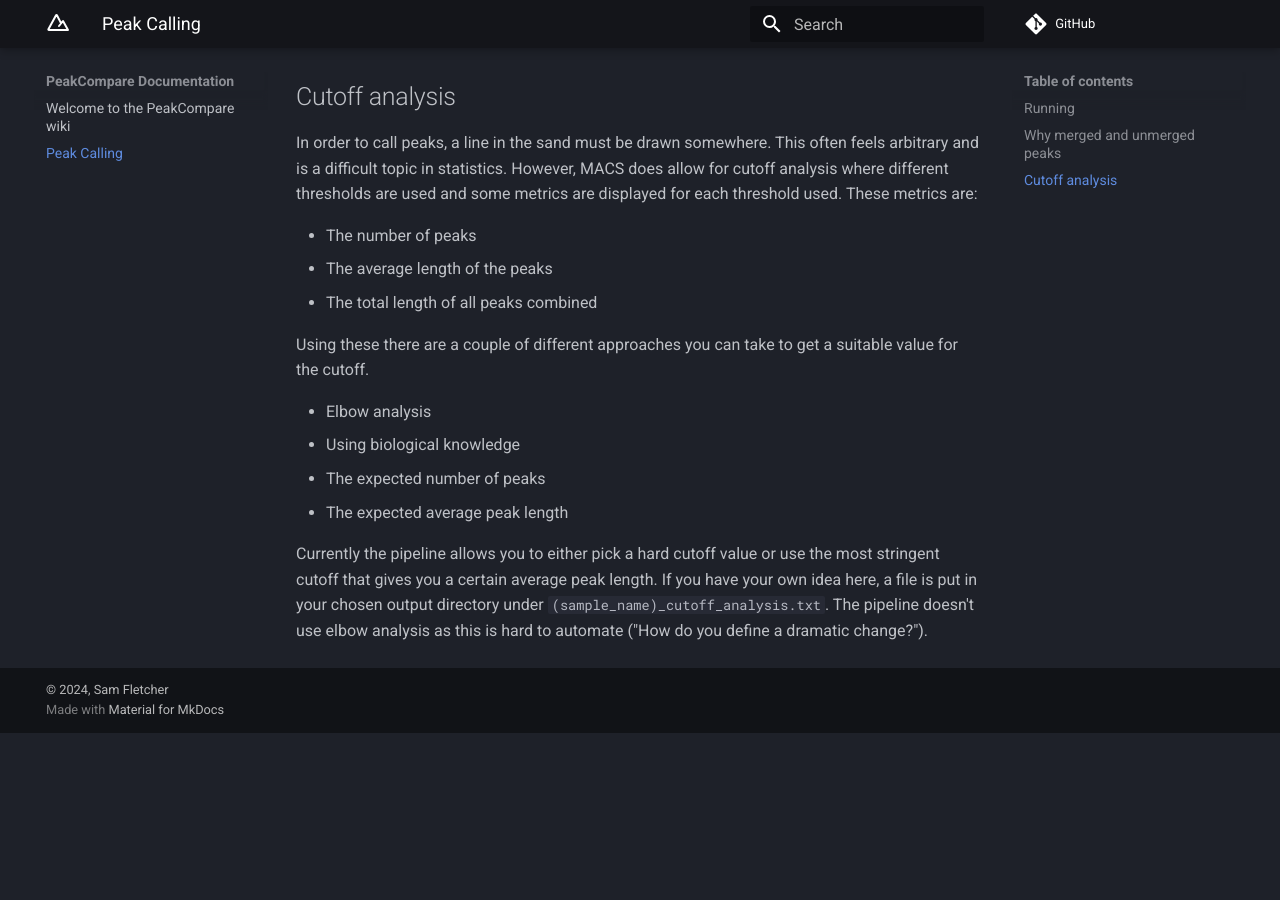
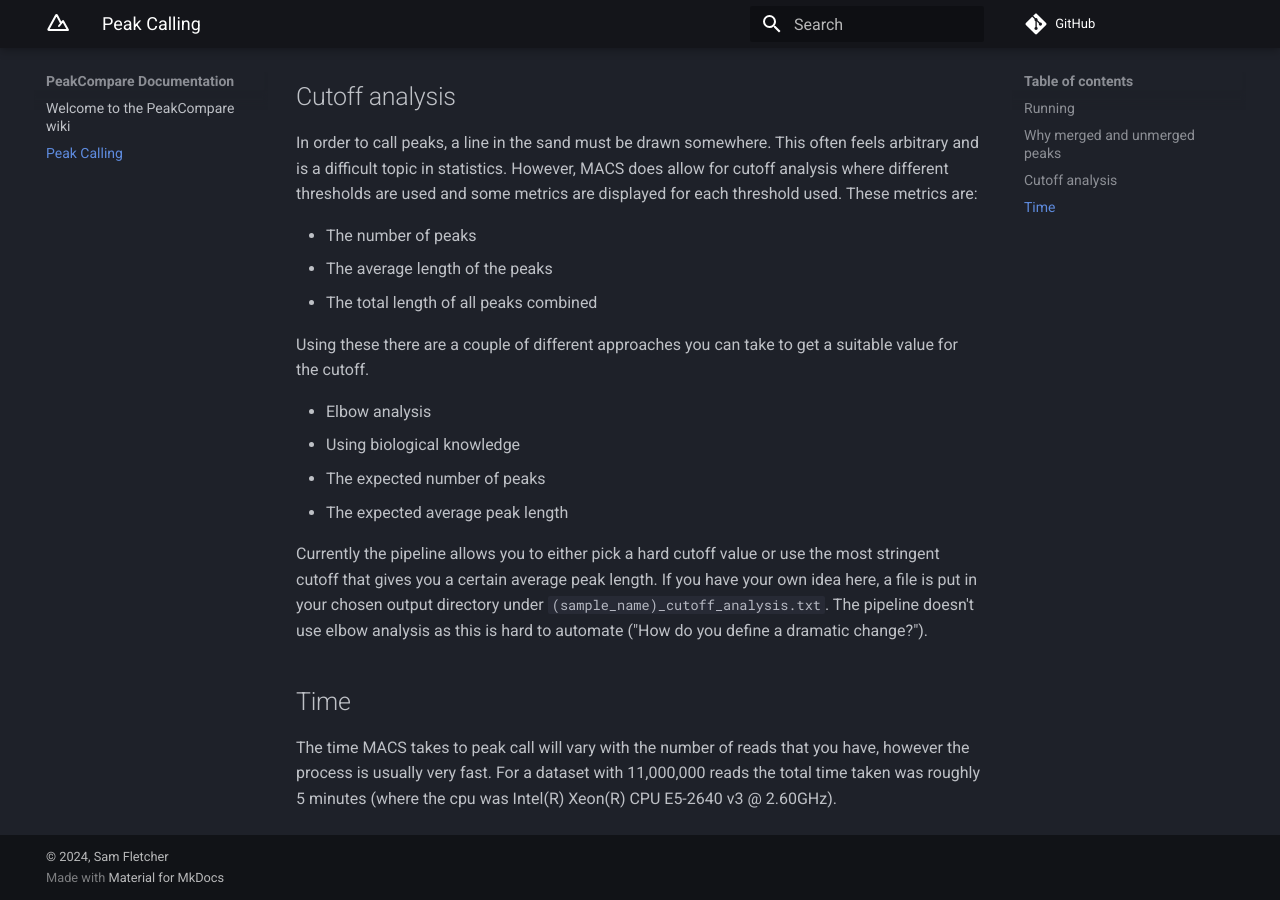
Before and after one commit to sof202/ATACPeakCompare, an MkDocs documentation site: the page built from docs/peak_calling.md, in a window 1280 px wide and 900 px high, scrolled down 1196 px. Built offline with MkDocs 1.6.1 and Material for MkDocs 9.7.7, drawn with Linux system fonts in a browser that asks for light colours; comment, search, counter and statistics services are not loaded; before the commit the page ends 1929 px from its top, so only the background shows below that.

Commit message:
docs: add peak calling expected time

```diff
--- a/docs/peak_calling.md
+++ b/docs/peak_calling.md
@@ -74,3 +74,10 @@ most stringent cutoff that gives you a certain average peak length. If you have
 your own idea here, a file is put in your chosen output directory under
 `(sample_name)_cutoff_analysis.txt`. The pipeline doesn't use elbow analysis
 as this is hard to automate ("How do you define a dramatic change?").
+
+## Time
+
+The time MACS takes to peak call will vary with the number of reads that you
+have, however the process is usually very fast. For a dataset with 11,000,000
+reads the total time taken was roughly 5 minutes
+(where the cpu was Intel(R) Xeon(R) CPU E5-2640 v3 @ 2.60GHz).
```
